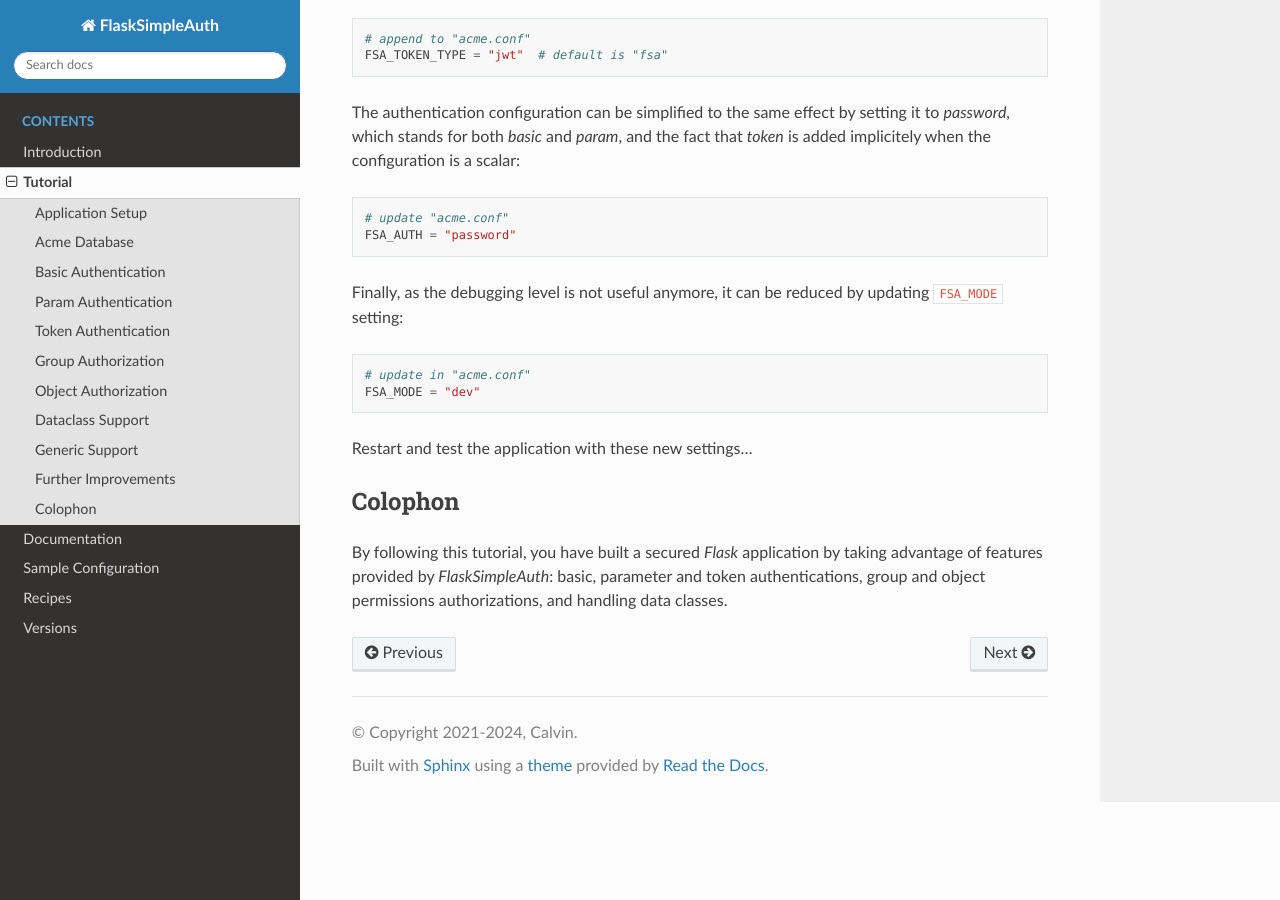
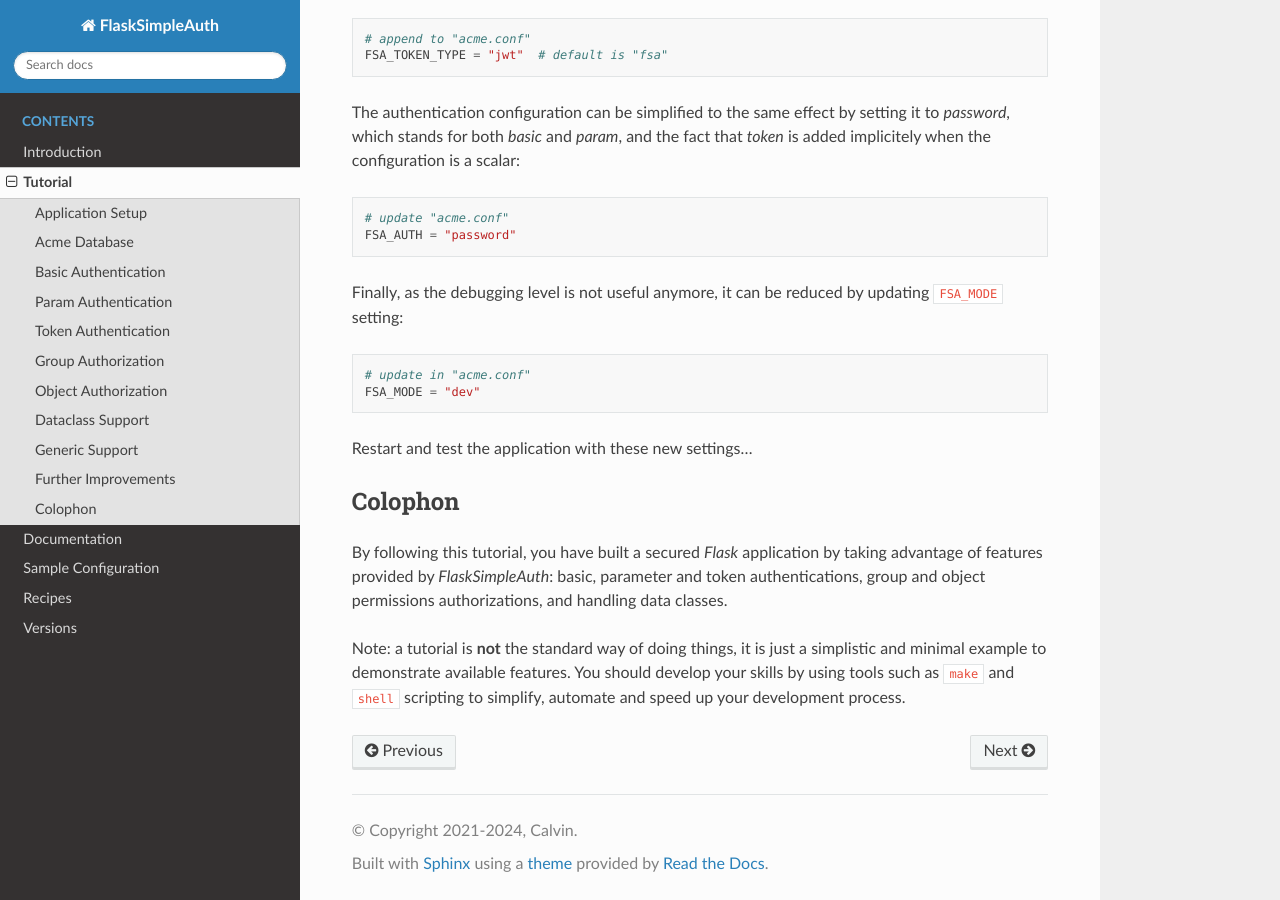
Before and after one commit to zx80/flask-simple-auth, a Sphinx documentation site: the page built from docs/TUTORIAL.md, in a window 1280 px wide and 900 px high, scrolled down 14610 px. Built offline with Sphinx 7.4.7 and the Read the Docs theme 2.0.0, drawn with Linux system fonts in a browser that asks for light colours; pages that are not in the unit, such as notebooks, are missing from menus.

Commit message:
add note at end of tuto

```diff
--- a/docs/TUTORIAL.md
+++ b/docs/TUTORIAL.md
@@ -840,3 +840,8 @@ By following this tutorial, you have built a secured *Flask* application by
 taking advantage of features provided by *FlaskSimpleAuth*: basic, parameter and
 token authentications, group and object permissions authorizations, and handling
 data classes.
+
+Note: a tutorial is **not** the standard way of doing things, it is just a
+simplistic and minimal example to demonstrate available features. You should
+develop your skills by using tools such as `make` and `shell` scripting to
+simplify, automate and speed up your development process.
```
